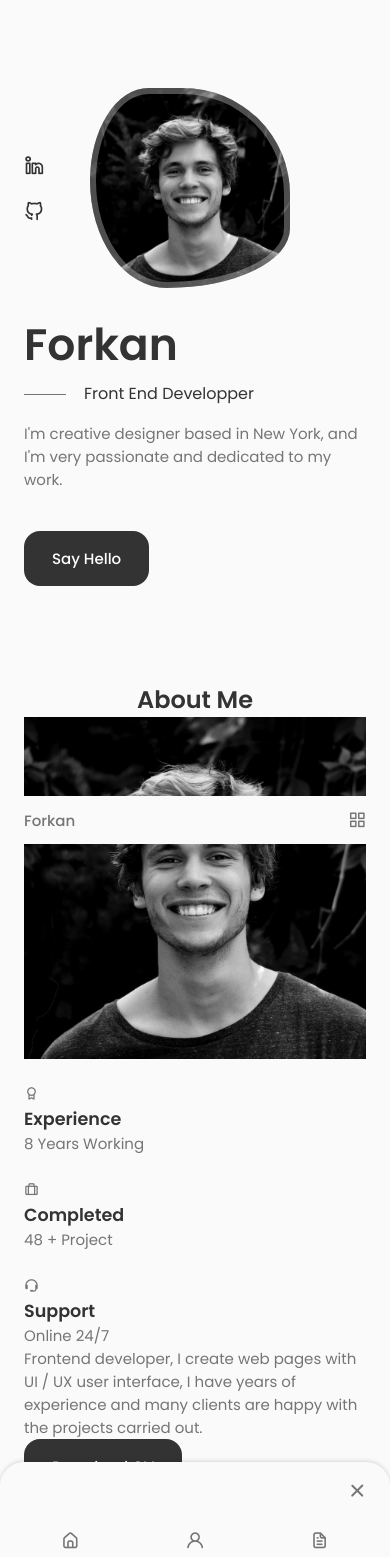
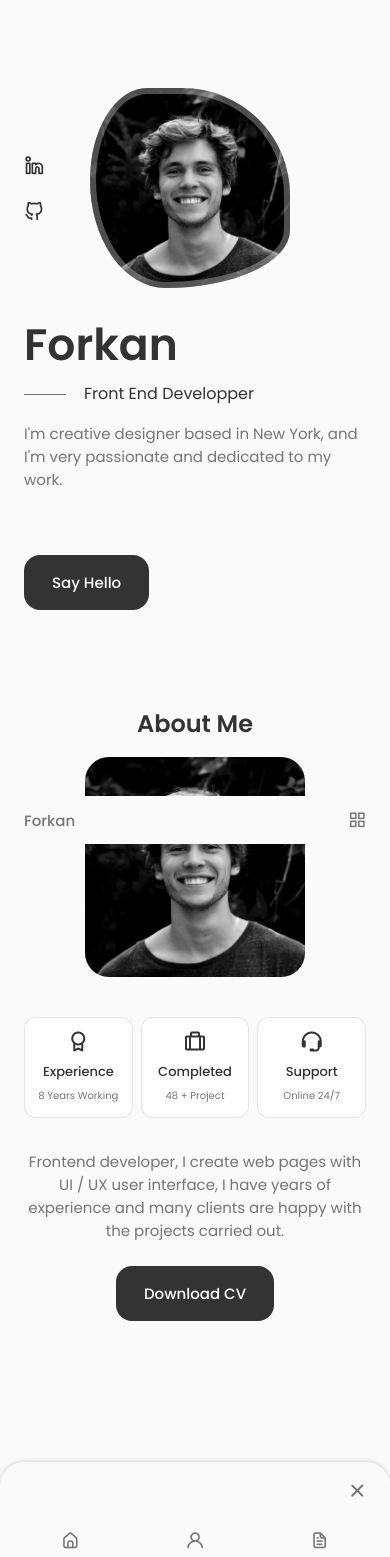
Before and after one commit to Mahmoud-Saadaoui/portfolio, a React (Create React App) app: page / in a window 390 px wide. Shown: the top 1557 px of the page. After the commit the page ends 1433 px from the top, so only its background shows below. Built offline with nearby package versions, Linux system fonts and the light colour scheme.

Commit message:
styling about component

```diff
--- a/src/components/about/About.jsx
+++ b/src/components/about/About.jsx
@@ -1,7 +1,7 @@
 import React from 'react'
 import './about.css'
 import aboutImg from '../../assets/about.jpg'
-import CV from '../../assets/John-Cv.pdf'
+import CV from '../../assets/cv.pdf'
 import Info from './Info'
 
 function About() {
@@ -15,7 +15,7 @@
               <p className="about_description">
                 Frontend developer, I create web pages with UI / UX user interface, I have years of experience and many clients are happy with the projects carried out.
               </p>
-              <a download="" href={CV} className="button button--flex">
+              <a download="CV" href={CV} className="button button--flex">
                 Download CV
               </a>
             </div>
--- a/src/components/about/about.css
+++ b/src/components/about/about.css
@@ -0,0 +1,83 @@
+.about_container {
+    grid-template-columns: repeat(2, 1fr);
+    align-items: center;
+    column-gap: 4rem;
+}
+.about_img {
+    width: 350px;
+    border-radius: 1.5rem;
+    justify-self: center;
+}
+.about_info {
+    grid-template-columns: repeat(3, 140px);
+    gap: 0.5rem;
+    margin-bottom: var(--mb-2);
+}
+.about_box {
+    background-color: var(--container-color);
+    border: 1px solid rgba(0, 0, 0, 0.1);
+    border-radius: 0.75rem;
+    text-align: center;
+    padding: 1rem 1.25rem;
+}
+.about_icon {
+    font-size: 1.5rem;
+    color: var(--title-color);
+    margin-bottom: var(--mb-0-5);
+}
+.about_title {
+    font-size: var(--small-font-size);
+    font-weight: var(--font-medium);
+}
+.about_subtitle {
+    font-size: var(--tiny-font-size);
+}
+.about-description {
+    margin-bottom: var(--mb-2-5);
+}
+.section_title {
+    text-align: center;
+    margin-bottom: var(--mb-1);
+}
+.button {
+    margin-top: var(--mb-1-5);
+}
+
+/* responsive */
+@media screen and (max-width: 992px) {
+    .about_container {
+        grid-template-columns: 1fr;
+        row-gap: 2.5rem;
+    }
+    .about_img {
+        width: 220px;
+    }
+    .about_box {
+        padding: 0.75rem 0.5rem;
+    }
+    .about_data {
+        text-align: center;
+    }
+    .about_info {
+        justify-content: center;
+    }
+    .about-description {
+        padding: 0 5rem;
+        margin-bottom: 2rem;
+    }
+  }
+
+
+  @media screen and (max-width: 576px) {
+    .about_info {
+        grid-template-columns: repeat(3, 1fr);
+    }
+    .about_description {
+        padding: 0;
+    }
+  }
+
+  /* For small devices */
+  @media screen and (max-width: 350px) {
+
+  }
```
Also changed, not shown: 2 other files (tests, documents, lock files or other folders).
